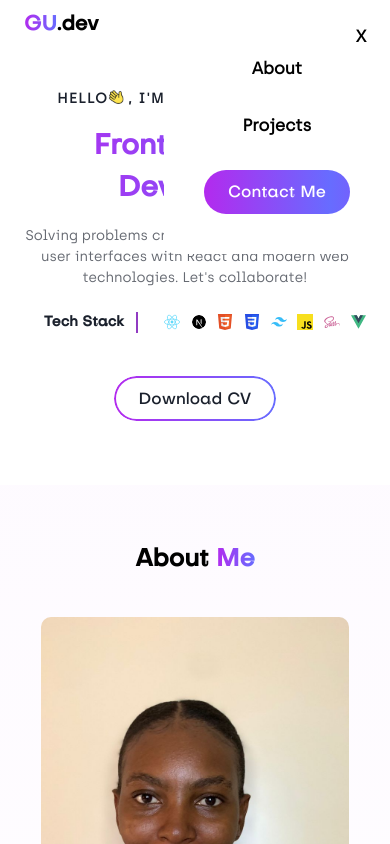
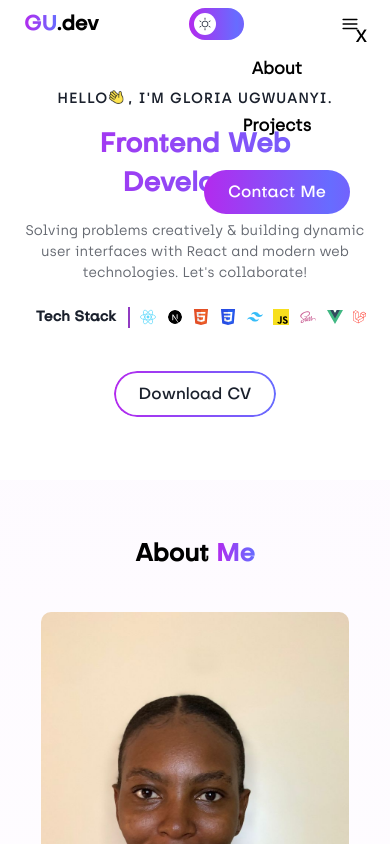
Before and after one commit to buberrie/portfolio, a Next.js app: page / in a window 390 px wide. Both pictures are taken after a click on the element 354 px from the left and 23 px from the top of the page. Shown: the top 844 px of the page. Built offline with nearby package versions, Linux system fonts and the light colour scheme.

Commit message:
new change

```diff
--- a/app/globals.css
+++ b/app/globals.css
@@ -441,6 +441,6 @@ h2 {
 @media (max-width: 420px) {
   :root {
     --techstack-width: 1rem;
-    --initial-left: 7.5rem;
+    --initial-left: 6.5rem;
   }
 }
--- a/components/NavBar/NavBar.jsx
+++ b/components/NavBar/NavBar.jsx
@@ -82,11 +82,11 @@ const NavBar = () => {
           height="24"
           viewBox="0 0 24 24"
           fill="none"
-          className="w-">
+          className="w-8">
           <path
             d="M5.14291 7.42857H18.8572M5.14062 12H18.8515M5.14291 16.5714H18.8515"
             stroke="currentColor"
-            stroke-width="1.14286"
+            stroke-width="1.5"
             stroke-linecap="round"
             stroke-linejoin="round"
           />
@@ -98,8 +98,8 @@ const NavBar = () => {
         className={`flex justify-center items-center ${
           openNav
             ? " opacity-100 pointer-events-auto"
-            : "md:opacity-100 opacity-0 md:pointer-events-auto pointer-events-none"
-        } md:flex-row flex-col md:relative absolute right-0 md:gap-10 gap-8 md:bg-transparent main-bg text-[1.05rem] top-0 md:p-0 p-10 rounded-bl-xl transition-all duration-500`}>
+            : "md:opacity-100 opacity-0 md:pointer-events-auto pointer-events-none md:bg-transparent main-bg"
+        } md:flex-row flex-col md:relative absolute right-0 md:gap-10 gap-8 text-[1.05rem] top-0 md:p-0 p-10 rounded-bl-xl transition-all duration-500`}>
         <li
           className="md:hidden block absolute w-full text-end top-6 right-6 font-semibold"
           onClick={() => {
--- a/components/hero/Hero.jsx
+++ b/components/hero/Hero.jsx
@@ -41,7 +41,7 @@ const Hero = () => {
             />
             , I&apos;m Gloria Ugwuanyi.
           </span>
-          <h1 className="font-semibold md:text-start text-center md:text-[3rem] base:text-[2.5rem] text-[1.75rem] linear-text">
+          <h1 className="font-semibold md:text-start text-center md:text-[3rem] base:text-[2.5rem] text-[1.65rem] linear-text">
             <ReactTyped
               strings={["Frontend Web Developer"]}
               typeSpeed={100}
@@ -57,7 +57,7 @@ const Hero = () => {
           </p>
 
           {/* tech stack */}
-          <div className="flex gap-8 items-center md:ml-0 ml-5 mt-2 relative">
+          <div className="flex gap-8 items-center md:ml-0 base:ml-5 ml-3 mt-2 relative">
             <div className="pr-3 border-r-2 img-border font-semibold text-color font-subjectivity md:text-md text-sm">
               Tech Stack
             </div>
```
